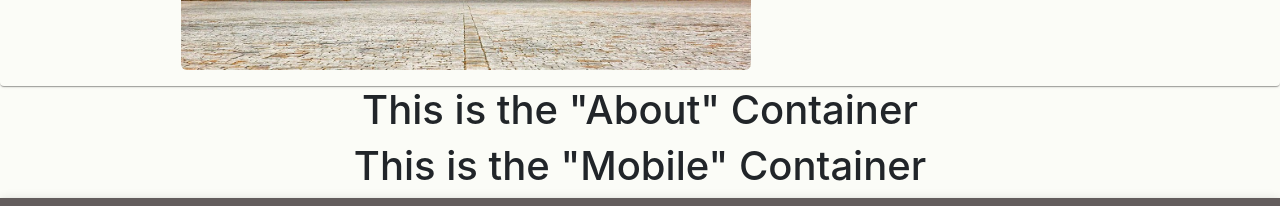
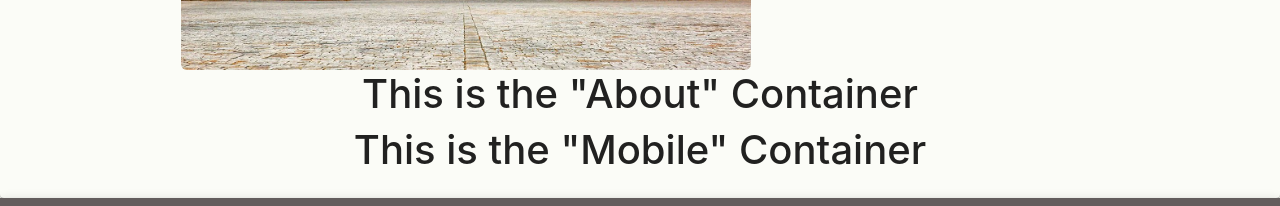
Before and after one commit to falakthkr/Real-School, a React (Create React App) app in the folder app/: page / in a window 1280 px wide. Shown: the part 541-747 px from the top of the page. Built offline with nearby package versions, Linux system fonts and the light colour scheme.

Commit message:
Minor Changes

```diff
--- a/app/src/App.js
+++ b/app/src/App.js
@@ -2,16 +2,13 @@ import './App.css';
 import Navbar from './Components/Navbar';
 import TripContainer from "./Components/TripContainer"
 import Footer from "./Components/Footer";
-import MobileContainer from "./Components/MobileContainer"
-import AboutContainer from "./Components/AboutContainer"
+
 
 function App() {
   return (
     <div className="App">
       <Navbar />
       <TripContainer />
-      <AboutContainer />
-      <MobileContainer />
       <Footer />
     </div>
   );
--- a/app/src/Components/TripContainer.jsx
+++ b/app/src/Components/TripContainer.jsx
@@ -5,6 +5,8 @@ import Paper from '@material-ui/core/Paper';
 import TripImage from '../Resources/trip.png';
 import ThumbsUp from '../Resources/like.png';
 import AppImage from '../Resources/app.png';
+import MobileContainer from './MobileContainer';
+import AboutContainer from './AboutContainer';
 
 const useStyles = makeStyles((theme) => ({
 	root: {
@@ -262,6 +264,8 @@ export default function TripContainer() {
 						</Grid>
 					</Grid>
 				</Grid>
+				<AboutContainer />
+				<MobileContainer />
 			</Paper>
 		</div>
 	);
```
Also changed, not shown: 1 other file (tests, documents, lock files or other folders).
